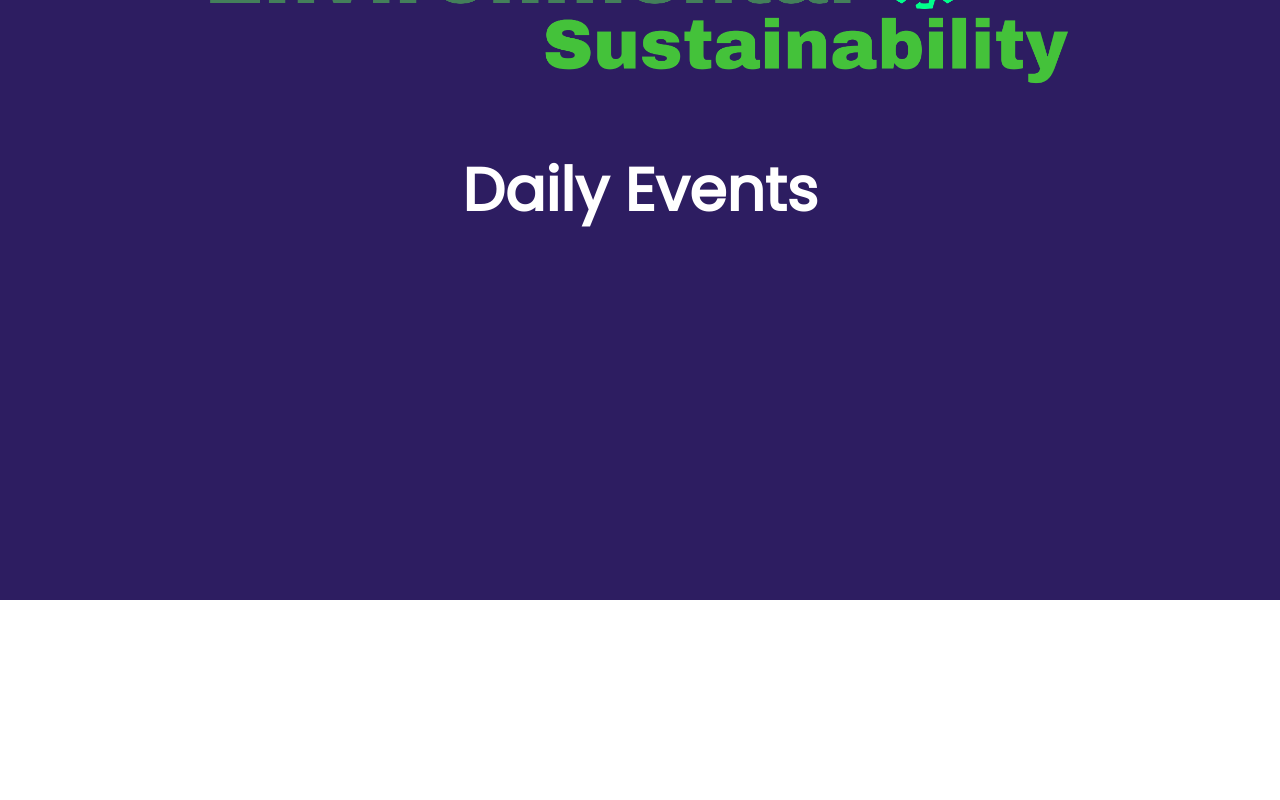
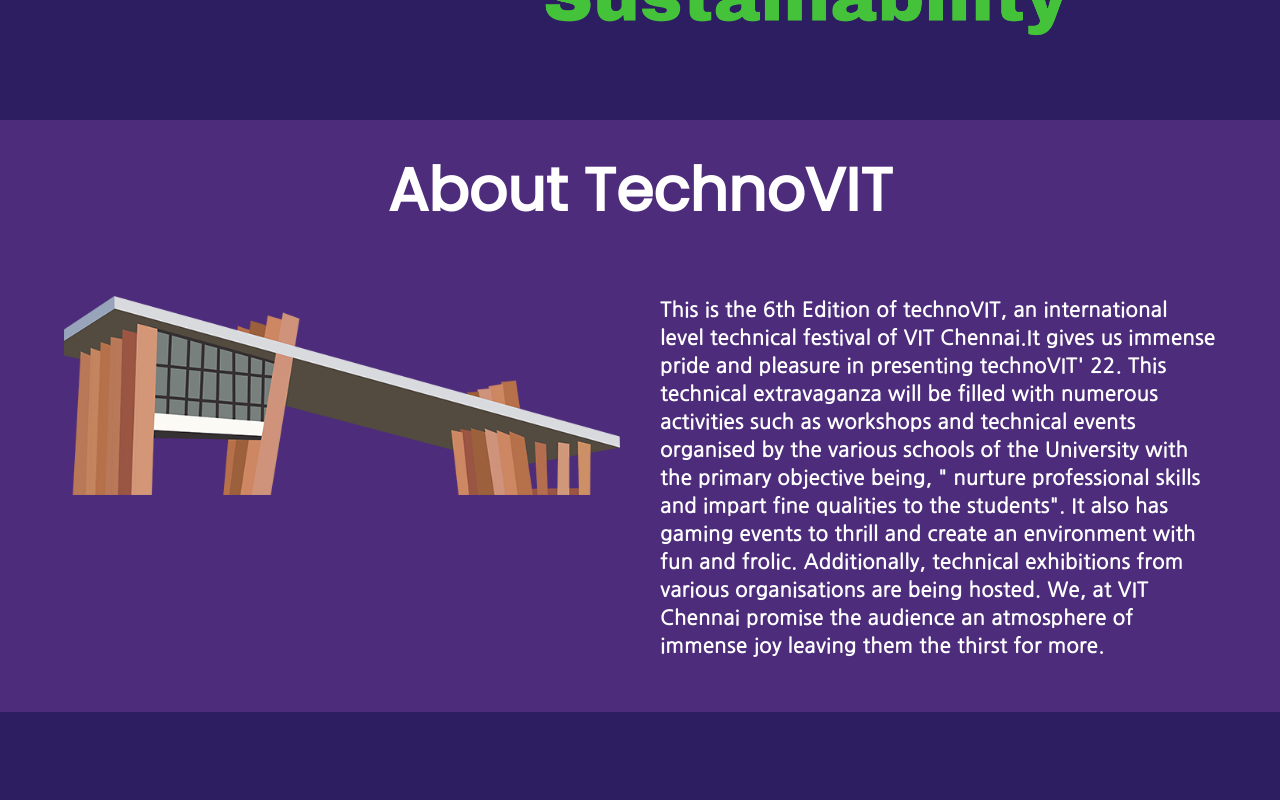
Before and after one commit to technovit22/TechnoVIT-Jaydeep, a Next.js app: page / in a window 1280 px wide. Shown: the part 1160-1960 px from the top of the page. Built offline with nearby package versions, Linux system fonts and the light colour scheme.

Commit message:
minor changes

```diff
--- /dev/null
+++ b/components/About.jsx
@@ -0,0 +1,87 @@
+import { AnimatePresence, motion } from "framer-motion"
+
+const eventVariant = {
+    hidden: {
+        opacity: 0,
+        scale: 0,
+    },
+    visible: {
+        opacity: 1,
+        scale: 1,
+        transition: {
+            type: "spring",
+            delay: 0.3,
+            when: "beforeChildren",
+            staggerChildren: 1
+        },
+    },
+    visible1: {
+        x: 0,
+        transition: {
+            type: "spring",
+            delay: 1.2,
+        }
+    }
+}
+
+const gateVariant = {
+    hidden: {
+       scale: 0,
+    },
+    visible: {
+        scale: 1,
+        transition: {
+            type: "tween",
+            delay: 1,
+        },
+    },
+}
+
+const contentVariant = {
+    hidden: {
+        x: '100vw',
+    },
+    visible: {
+        x: 0,
+        transition: {
+            type: "spring",
+            delay: 1.2,
+        },
+    },
+}
+
+const listVariant = {
+    hidden: {
+        x: -10,
+        opacity: 0,
+    },
+    visible: {
+        x: 0,
+        opacity: 1,
+    }
+}
+
+const About = () => {
+    return (
+        <div className="theme1">
+            <AnimatePresence>
+                <motion.div variants={eventVariant} whileInView={"visible"} initial={"hidden"} className="h-screen w-screen">
+                    <motion.h1 initial={"hidden"} animate={"visible1"} className="font-bold text-white text-6xl text-center font-poppins p-10 pb-3">About TechnoVIT
+                    </motion.h1>
+
+                    <motion.div variants={contentVariant} initial={"initial"} animate={"visible"} className="flex space-x-10 p-16">
+                        <motion.div variants={gateVariant} initial={"hidden"} whileInView={"visible"} className="w-[50vw] h-[25rem]">
+                            <img src={`/vitgate.png`} alt="" />
+                        </motion.div>
+                        <motion.div variants={listVariant} initial={"initial"} whileInView={"visible1"} className="w-[50vw] h-[25rem] font-nanum text-white font-semibold tracking-wide text-xl">
+                            This is the 6th Edition of technoVIT, an international level technical festival of VIT Chennai.It gives us immense pride and pleasure in presenting technoVIT' 22. This technical extravaganza will be filled with numerous activities such as workshops and technical events organised by the various schools of the University with the primary objective being, " nurture professional skills and impart fine qualities to the students". It also has gaming events to thrill and create an environment with fun and frolic. Additionally, technical exhibitions from various organisations are being hosted. We, at VIT Chennai promise the audience an atmosphere of immense joy leaving them the thirst for more.
+                        </motion.div>
+                    </motion.div>
+
+                </motion.div>
+            </AnimatePresence>
+        </div>
+    )
+}
+
+export default About
--- a/components/Banner.jsx
+++ b/components/Banner.jsx
@@ -65,6 +65,9 @@
   visible: {
     x: 0,
     opacity: 1,
+  },
+  hover: {
+    scale: 1.2,
   }
 }
 
@@ -81,7 +84,7 @@
       when: "beforeChildren",
       staggerChildren: 2
     }
-  }
+  },
 }
 
 
@@ -122,9 +125,9 @@
       <motion.div className="flex" variants={iconsVariant} initial={"hidden"} animate={"visible"}>
         <div className="w-[50vw] "></div>
         <motion.div variants={listVariant} className="flex space-x-10 justify-end w-[50vw] p-6">
-          <div><BsInstagram className="text-white text-3xl" /></div>
-          <div><BsLinkedin className="text-white text-3xl" /></div>
-          <div><BsFacebook className="text-white text-3xl" /></div>
+          <motion.div variants={listVariant} whileHover={"hover"}><BsInstagram className="text-white text-3xl" /></motion.div>
+          <motion.div variants={listVariant} whileHover={"hover"}><BsLinkedin className="text-white text-3xl" /></motion.div>
+          <motion.div variants={listVariant} whileHover={"hover"}><BsFacebook className="text-white text-3xl" /></motion.div>
         </motion.div>
       </motion.div>
       {/*  */}
--- a/components/Dailyevents.jsx
+++ b/components/Dailyevents.jsx
@@ -7,7 +7,7 @@
     },
     visible: {
         opacity: 1,
-        scale: 1,
+        scale: 0.8,
         transition: {
             type: "spring",
             delay: 0.3,
--- a/components/Theme.jsx
+++ b/components/Theme.jsx
@@ -19,7 +19,7 @@
     return (
         <div className="theme">
             <AnimatePresence>
-                <motion.div variants={themeVariant} whileInView={"visible"} initial={"hidden"} className="h-screen w-screen font-poppins text-6xl text-center p-[10rem]">
+                <motion.div variants={themeVariant} whileInView={"visible"} initial={"hidden"} className="h-screen w-screen font-poppins text-6xl text-center p-[7rem]">
                     <motion.h1 className="font-bold text-white">Our theme</motion.h1>
                     <motion.img src={`/envsus.png`} className="z-50 h-[12rem] m-auto mt-10" alt="" />
                 </motion.div>
--- a/pages/index.js
+++ b/pages/index.js
@@ -1,5 +1,6 @@
 import Head from 'next/head'
 import Image from 'next/image'
+import About from '../components/About'
 import Banner from '../components/Banner'
 import Dailyevents from '../components/Dailyevents'
 import Theme from '../components/Theme'
@@ -16,6 +17,7 @@
 
       <Banner />
       <Theme />
+      <About />
       <Dailyevents />
     </div>
   )
--- a/styles/globals.css
+++ b/styles/globals.css
@@ -1,5 +1,6 @@
 @import url("https://fonts.googleapis.com/css2?family=Space+Grotesk&display=swap");
-@import url('https://fonts.googleapis.com/css2?family=Poppins&display=swap');
+@import url("https://fonts.googleapis.com/css2?family=Poppins&display=swap");
+@import url("https://fonts.googleapis.com/css2?family=Nanum+Gothic&display=swap");
 
 @tailwind base;
 @tailwind components;
@@ -28,5 +29,16 @@
 
 .theme {
   height: 30rem;
-  background-color: #2D1D61;
+  background-color: #2d1d61;
 }
+
+.theme1 {
+  height: 37rem;
+  background: rgb(77, 44, 123);
+  background: rgb(77, 44, 123);
+  background: linear-gradient(
+    0deg,
+    rgba(77, 44, 123, 1) 0%,
+    rgba(77, 44, 123, 1) 100%
+  );
+}
--- a/tailwind.config.js
+++ b/tailwind.config.js
@@ -11,10 +11,12 @@
       },
       backgroundImage: {
         'spaceBg': "url('../public/space-bg.gif')",
+        'gateBg': "url('../public/vitgate.png')",
       },
       fontFamily: {
         'spaceMono': ['Space Grotesk', 'sans-serif'],
         'poppins': ['Poppins', 'sans-serif'],
+        'nanum': ['Nanum Gothic', 'sans-serif'],
       },
       colors: {
         'neonBlue': '#70d6ff',
```
Also changed, not shown: public/vitgate.png (added).
